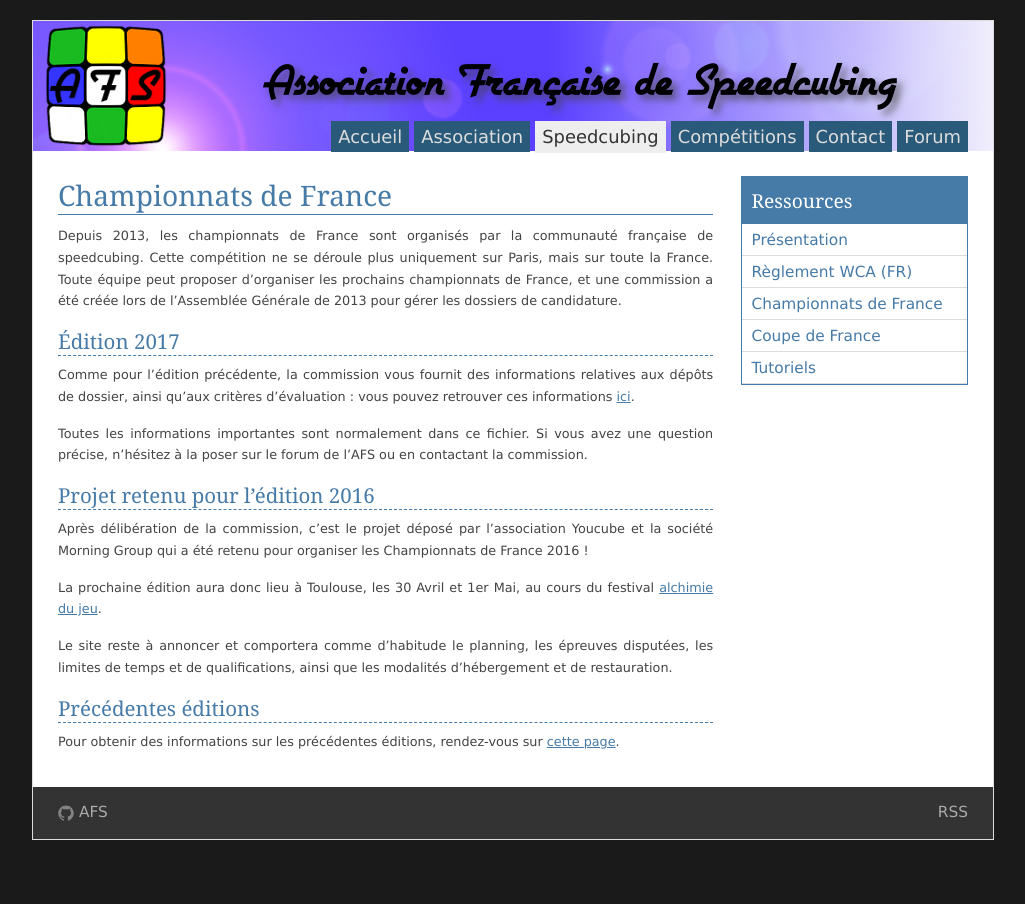
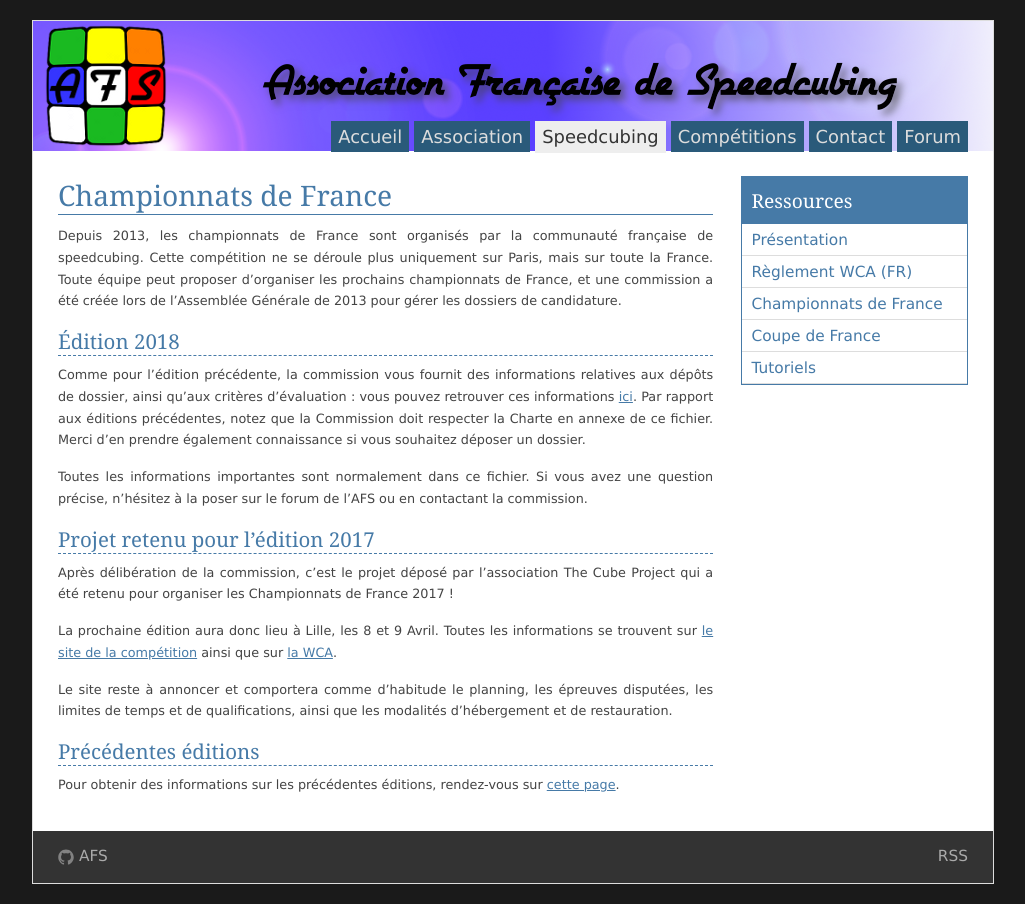
Before and after one commit to speedcubingmadrid/speedcubingmadrid.org, a Jekyll site: the page built from speedcubing/cdf.md, in a window 1280 px wide. Shown: the whole page, without its empty margins (127-1152 px from the left). Built offline with Jekyll 4.4.1, drawn with Linux system fonts in a browser that asks for light colours.

Commit message:
Ajout infos Commission CDF2018

```diff
--- a/speedcubing/cdf.md
+++ b/speedcubing/cdf.md
@@ -6,17 +6,17 @@ permalink: /speedcubing/cdf/
 ---
 Depuis 2013, les championnats de France sont organisés par la communauté française de speedcubing. Cette compétition ne se déroule plus uniquement sur Paris, mais sur toute la France. Toute équipe peut proposer d'organiser les prochains championnats de France, et une commission a été créée lors de l'Assemblée Générale de 2013 pour gérer les dossiers de candidature.
 
-### Édition 2017
+### Édition 2018
 
-Comme pour l'édition précédente, la commission vous fournit des informations relatives aux dépôts de dossier, ainsi qu'aux critères d'évaluation : vous pouvez retrouver ces informations [ici]({{site.baseurl}}/uploads/CommissionCDF2017.pdf).
+Comme pour l'édition précédente, la commission vous fournit des informations relatives aux dépôts de dossier, ainsi qu'aux critères d'évaluation : vous pouvez retrouver ces informations [ici]({{site.baseurl}}/uploads/CommissionCDF2018.pdf). Par rapport aux éditions précédentes, notez que la Commission doit respecter la Charte en annexe de ce fichier. Merci d'en prendre également connaissance si vous souhaitez déposer un dossier.
 
 Toutes les informations importantes sont normalement dans ce fichier. Si vous avez une question précise, n'hésitez à la poser sur le forum de l'AFS ou en contactant la commission.
 
-### Projet retenu pour l'édition 2016
+### Projet retenu pour l'édition 2017
 
-Après délibération de la commission, c’est le projet déposé par l'association Youcube et la société Morning Group qui a été retenu pour organiser les Championnats de France 2016 !
+Après délibération de la commission, c’est le projet déposé par l'association The Cube Project qui a été retenu pour organiser les Championnats de France 2017 !
 
-La prochaine édition aura donc lieu à Toulouse, les 30 Avril et 1er Mai, au cours du festival [alchimie du jeu](http://toulouse.festivaldujeu.fr/).
+La prochaine édition aura donc lieu à Lille, les 8 et 9 Avril. Toutes les informations se trouvent sur [le site de la compétition](http://cdf.thecubeproject.fr/) ainsi que sur [la WCA](https://www.worldcubeassociation.org/competitions/France2017).
 
 Le site reste à annoncer et comportera comme d'habitude le planning, les épreuves disputées, les limites de temps et de qualifications, ainsi que les modalités d’hébergement et de restauration.
 
```
Also changed, not shown: speedcubing/cdf_historique.md (+14 -0 lines), 1 other file.
